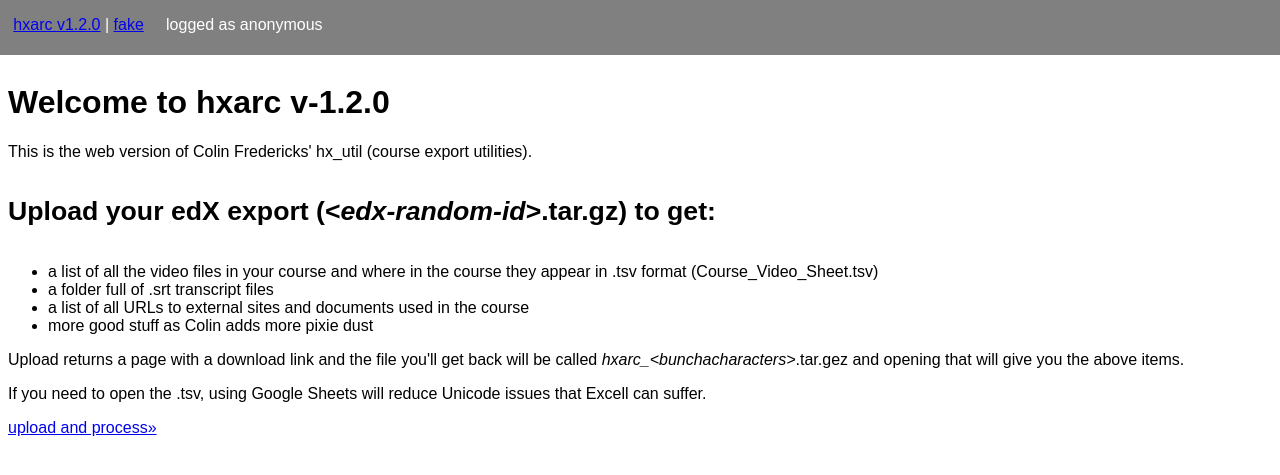
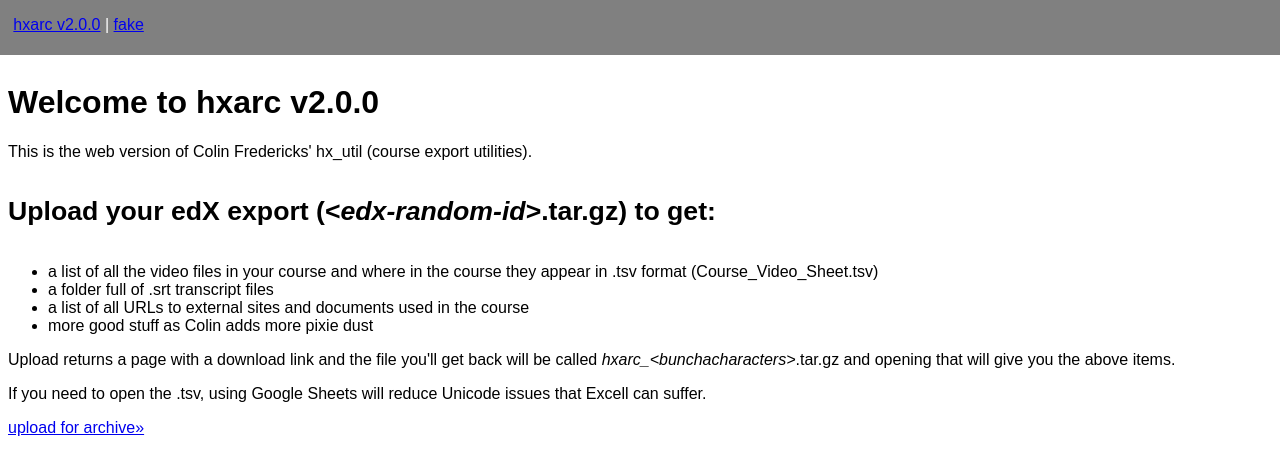
Before and after one commit to nmaekawa/hxarc, a Django app: page /upload/ in a window 1280 px wide. Shown: the top 475 px of the page. Run offline with Django 3.2, Linux system fonts and the light colour scheme.

Commit message:
bumps pkg version; removes username; minor ui fixes

```diff
--- a/hxarc/__init__.py
+++ b/hxarc/__init__.py
@@ -2,4 +2,4 @@
 
 __author__ = 'nmaekawa'
 __email__ = "nmaekawa@g.harvard.edu"
-__version__ = '1.2.0'  # accepts both un/compressed uploads
+__version__ = '2.0.0'  # django-lti, olxcleaner
--- a/upload/templates/upload/base.html
+++ b/upload/templates/upload/base.html
@@ -13,8 +13,6 @@
         {% for key,values in hxarc_subprocs.items %}
         | <a href="{% url key %}">{{ values.display_name }}</a>
         {% endfor %}
-        &nbsp;&nbsp;&nbsp;
-        logged as {% firstof username 'anonymous' %}
         </p>
     </header>
 
--- a/upload/templates/upload/landing.html
+++ b/upload/templates/upload/landing.html
@@ -2,7 +2,7 @@
 
 {% block content %}
     <main>
-    <h1>Welcome to hxarc v-{{ hxarc_version }}</h1>
+    <h1>Welcome to hxarc v{{ hxarc_version }}</h1>
     <p> This is the web version of Colin Fredericks' hx_util (course export
     utilities).</p>
 
@@ -16,11 +16,11 @@
         <li>more good stuff as Colin adds more pixie dust</li>
     </ul>
     <p>Upload returns a page with a download link and the file you'll get back
-    will be called <em>hxarc_&lt;bunchacharacters&gt;</em>.tar.gez and opening
+    will be called <em>hxarc_&lt;bunchacharacters&gt;</em>.tar.gz and opening
     that will give you the above items.</p>
     <p>If you need to open the .tsv, using Google Sheets will reduce Unicode
     issues that Excell can suffer.</p>
 
-    <p><a href="{% url 'hx_util' %}">upload and process&raquo;</a></p>
+    <p><a href="{% url 'hx_util' %}">upload for archive&raquo;</a></p>
     </main>
 {% endblock %}
--- a/upload/views.py
+++ b/upload/views.py
@@ -34,7 +34,6 @@
         {
             'hxarc_version': hxarc_version,
             'hxarc_subprocs': settings.HXARC_SUBPROCS,
-            'username': request.user.username,
         }
     )
 
@@ -60,7 +59,6 @@
         {
             'hxarc_version': hxarc_version,
             'hxarc_subprocs': settings.HXARC_SUBPROCS,
-            'username': user.username,
         }
     )
 
@@ -75,7 +73,10 @@
     if subproc_id not in subproc_version:
         subproc_version[subproc_id] = get_subproc_version(
             subproc_conf['wrapper_path'])
-        logger.info('{} - version {}'.format(__name__, subproc_version))
+        logger.info('[{}] {} - version {}'.format(
+            request.user.username,
+            __name__, subproc_version
+        ))
 
 
     if request.method != 'POST':
@@ -87,7 +88,6 @@
             {
                 'hxarc_version': hxarc_version,
                 'hxarc_subprocs': settings.HXARC_SUBPROCS,
-                'username': request.user.username,
                 'form': form,
                 'form_action': reverse(subproc_id),
                 'subproc_name': subproc_conf['display_name'],
@@ -111,7 +111,8 @@
             updir, '{}.{}'.format(settings.HXARC_UPLOAD_FILENAME, ext))
         actual_filename = fs.save(upfilename, tarball)
 
-        logger.info('uploaded file({}) as ({})'.format(
+        logger.info('[{}] uploaded file({}) as ({})'.format(
+            request.user.username,
             tarball.name, upfilename))
 
 
@@ -132,7 +133,8 @@
                 'utf-8', 'ignore').strip().replace('\n', '<br/>')
             msg = 'exit code[{}] - {}'.format(
                 e.returncode, e.output)
-            logger.warning('COMMAND: ({}) -- {}'.format(
+            logger.warning('[{}] COMMAND: ({}) -- {}'.format(
+                request.user.username,
                 command,
                 e.output.decode('utf-8', 'ignore').strip(),
             ))
@@ -142,14 +144,14 @@
                 {
                     'hxarc_version': hxarc_version,
                     'hxarc_subprocs': settings.HXARC_SUBPROCS,
-                    'username': request.user.username,
                     'subproc_name': subproc_conf['display_name'],
                     'subproc_version': subproc_version[subproc_id],
                 }
             )
 
         # success
-        logger.info('COMMAND: ({}) -- exit code[0] --- result({})'.format(
+        logger.info('[{}] COMMAND: ({}) -- exit code[0] --- result({})'.format(
+            request.user.username,
             command, result.decode('utf-8', 'ignore').strip()))
     else:
         form = UploadFileForm()
@@ -161,7 +163,6 @@
             'upload_id': upid,
             'hxarc_version': hxarc_version,
             'hxarc_subprocs': settings.HXARC_SUBPROCS,
-            'username': request.user.username,
             'subproc_name': subproc_conf['display_name'],
             'subproc_version': subproc_version[subproc_id],
         }
```
